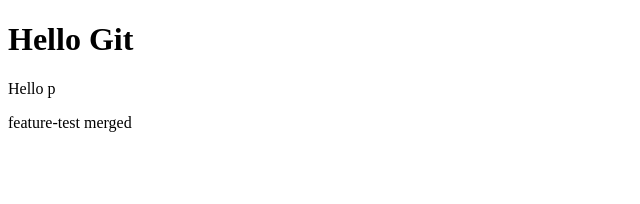
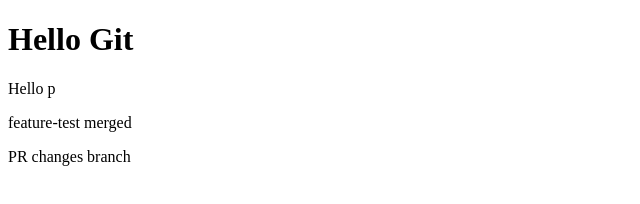
Before and after one commit to Grumling/HELLO-GIT, a website: page index.html in a window 1280 px wide. Shown: the whole page, without its empty margins (0-640 px from the left). Drawn offline with Linux system fonts and the light colour scheme.

Commit message:
Merge branch 'master' of https://github.com/Grumling/HELLO-GIT

```diff
--- a/index.html
+++ b/index.html
@@ -11,6 +11,7 @@
     <h1>Hello Git</h1>
     <p>Hello p</p>
     <p>feature-test merged</p>
+    <p>PR changes branch</p>
 
 </body>
 </html>
```
